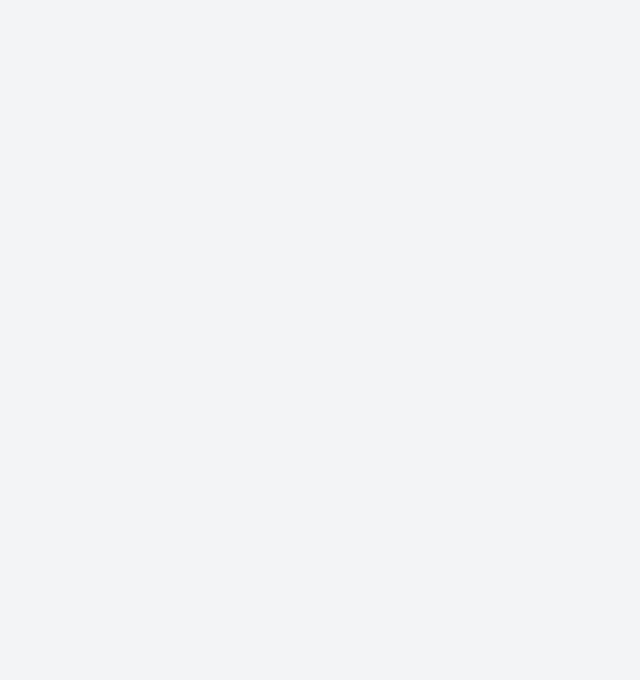
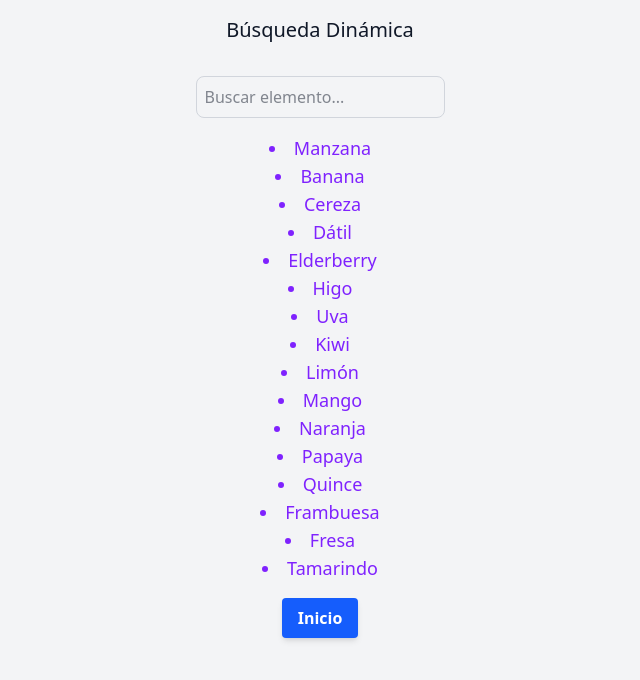
Before and after one commit to JCMeloza/EjerciciosReactJs, a React (Vite) app: page /ejercicio4 in a window 1280 px wide. Before the commit this address had no page. Shown: the top 680 px of the page, without its empty margins (320-960 px from the left). Built offline with nearby package versions, Linux system fonts and the light colour scheme.

Commit message:
ejercicio 4 busqueda dinámica

```diff
--- /dev/null
+++ b/src/exercises/Ejercicio4/DinamicSearch.jsx
@@ -0,0 +1,59 @@
+import Button from "../../components/button";
+import { useState } from "react";
+import { useNavigate } from "react-router-dom";
+
+export default function DinamicSearch() {
+	const navigate = useNavigate();
+	const handleGoHome = () => {
+		navigate("/");
+	};
+
+	//lista de elementos para buscar
+	const elementos = [
+		"Manzana",
+		"Banana",
+		"Cereza",
+		"Dátil",
+		"Elderberry",
+		"Higo",
+		"Uva",
+		"Kiwi",
+		"Limón",
+		"Mango",
+		"Naranja",
+		"Papaya",
+		"Quince",
+		"Frambuesa",
+		"Fresa",
+		"Tamarindo",
+	];
+
+	//Estado para el término de busqueda
+	const [searchTerm, setSearchTerm] = useState("");
+
+	//filtrar elementos según el término de búsqueda
+	const elementosFiltrados = elementos.filter((elemento) =>
+		elemento.toLowerCase().includes(searchTerm.toLowerCase())
+	);
+
+	return (
+		<div className="p-4 justify-center items-center flex flex-col gap-4">
+			<h2 className="text-xl mb-4">Búsqueda Dinámica</h2>
+			<input
+				type="text"
+				value={searchTerm}
+				onChange={(e) => setSearchTerm(e.target.value)}
+				placeholder="Buscar elemento..."
+				className="border border-gray-300 rounded-lg p-2 focus:outline-none focus:ring-2 focus:ring-violet-400"
+			/>
+			<ul className="list-disc list-inside text-center w-full max-w-md">
+				{elementosFiltrados.map((elemento, index) => (
+					<li key={index} className="text-lg text-violet-600">
+						{elemento}
+					</li>
+				))}
+			</ul>
+			<Button label="Inicio" onClick={handleGoHome} />
+		</div>
+	);
+}
--- /dev/null
+++ b/src/exercises/Ejercicio4/index.jsx
@@ -0,0 +1,4 @@
+import DinamicSearch from "./DinamicSearch";
+export default function Ejercicio4() {
+	return <DinamicSearch />;
+}
--- a/src/router/routes.jsx
+++ b/src/router/routes.jsx
@@ -5,6 +5,7 @@ import App from "../App";
 import Ejercicio1 from "../exercises/Ejercicio1";
 import Ejercicio2 from "../exercises/Ejercicio2";
 import Ejercicio3 from "../exercises/Ejercicio3";
+import Ejercicio4 from "../exercises/Ejercicio4";
 
 export default function AppRoutes() {
 	return (
@@ -13,6 +14,7 @@ export default function AppRoutes() {
 			<Route path="/ejercicio1" element={<Ejercicio1 />} />
 			<Route path="/ejercicio2" element={<Ejercicio2 />} />
 			<Route path="/ejercicio3" element={<Ejercicio3 />} />
+			<Route path="/ejercicio4" element={<Ejercicio4 />} />
 		</Routes>
 	);
 }
```
